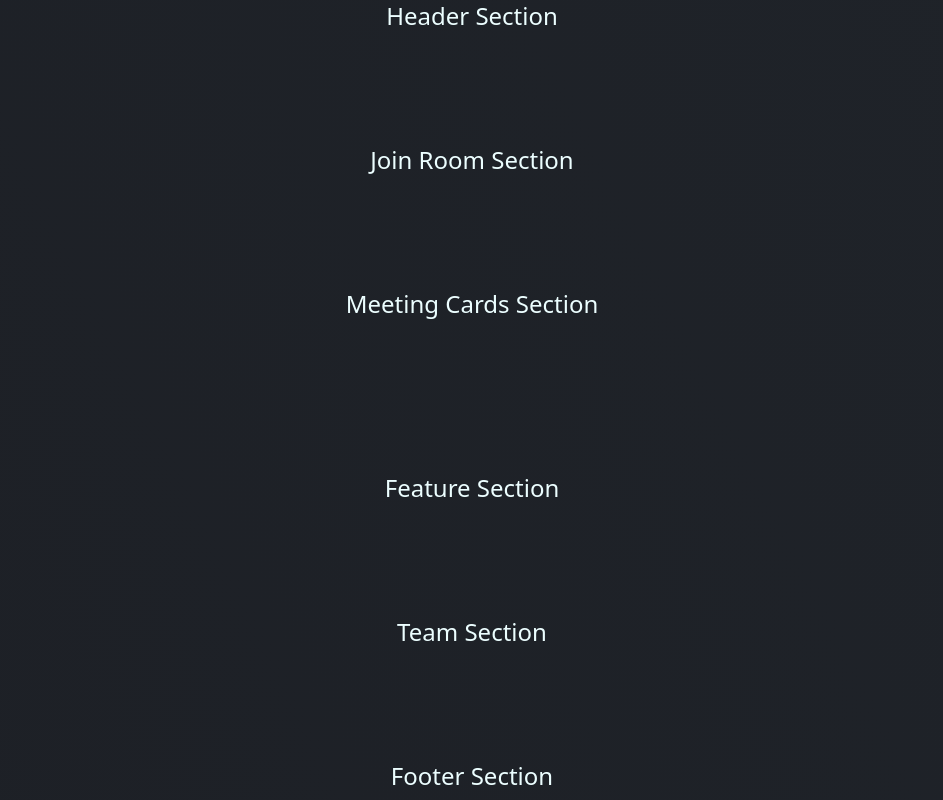
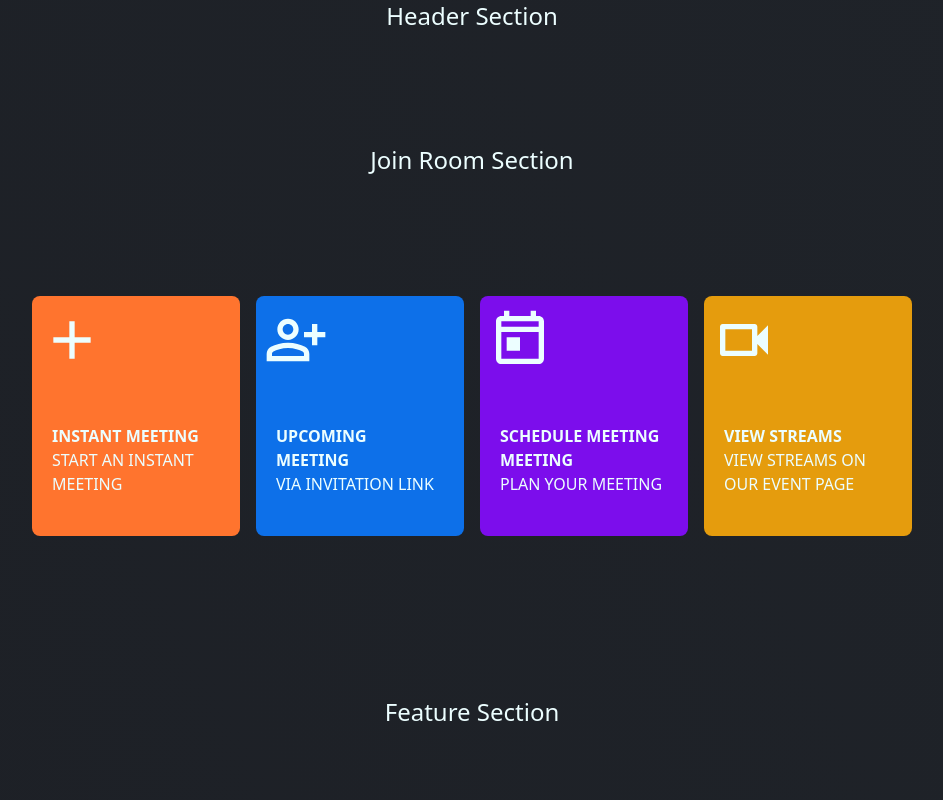
Before and after one commit to Curious-Ecosystem/Curious-Connect, a React (Vite) app in the folder frontend/: page / in a window 1280 px wide. Shown: the top 800 px of the page, without its empty margins (168-1111 px from the left). Built offline with nearby package versions, Linux system fonts and the light colour scheme.

Commit message:
MeetingCards added

```diff
--- a/frontend/src/Components/Pages/Landing-Page/MeetingCards.jsx
+++ b/frontend/src/Components/Pages/Landing-Page/MeetingCards.jsx
@@ -1,11 +1,57 @@
 import React from "react";
+import AddIcon from "@mui/icons-material/Add";
+import PersonAddAltOutlinedIcon from "@mui/icons-material/PersonAddAltOutlined";
+import TodayOutlinedIcon from "@mui/icons-material/TodayOutlined";
+import VideocamOutlinedIcon from "@mui/icons-material/VideocamOutlined";
 
 const MeetingCards = () => {
   return (
-    <div className="w-full h-full text-cyan-50 text-2xl text-center">
-      Meeting Cards Section
+    <div
+      className="flex  flex-wrap gap-0 justify-center w-full  text-cyan-50 text-2xl text-center
+  "
+    >
+      <MeetingCard
+        className="bg-orange"
+        icon={<AddIcon sx={{ fontSize: "4rem" }} />}
+        cardHeading="INSTANT MEETING"
+        cardDesc="START AN INSTANT MEETING"
+      />
+      <MeetingCard
+        className="bg-skyBlue"
+        icon={<PersonAddAltOutlinedIcon sx={{ fontSize: "4rem" }} />}
+        cardHeading="UPCOMING MEETING"
+        cardDesc="VIA INVITATION LINK"
+      />
+      <MeetingCard
+        className="bg-purple"
+        icon={<TodayOutlinedIcon sx={{ fontSize: "4rem" }} />}
+        cardHeading="SCHEDULE MEETING MEETING"
+        cardDesc="PLAN YOUR MEETING"
+      />
+      <MeetingCard
+        className="bg-yellow"
+        icon={<VideocamOutlinedIcon sx={{ fontSize: "4rem" }} />}
+        cardHeading="VIEW STREAMS"
+        cardDesc="VIEW STREAMS ON OUR EVENT PAGE"
+      />
     </div>
   );
 };
 
 export default MeetingCards;
+
+const MeetingCard = ({ icon, className, cardHeading, cardDesc }) => {
+  return (
+    <>
+      <div
+        className={`flex  flex-col justify-between pr-6 items-start ${className} w-52 pb-10 m-2  rounded-lg h-60`}
+      >
+        <p className=" text-left  text-base  pl-2 pt-3">{icon}</p>
+        <div>
+          <p className="text-left text-base font-bold pl-5">{cardHeading}</p>
+          <p className="text-left font-thin text-base pl-5 font-">{cardDesc}</p>
+        </div>
+      </div>
+    </>
+  );
+};
--- a/frontend/src/Dummy.jsx
+++ /dev/null
@@ -1,11 +0,0 @@
-import React from 'react'
-
-const Dummy = () => {
-  return (
-    <div>
-      <h1>Dummy File </h1>
-    </div>
-  )
-}
-
-export default Dummy
--- a/frontend/tailwind.config.js
+++ b/frontend/tailwind.config.js
@@ -3,6 +3,12 @@ export default {
   content: ["./index.html", "./src/**/*.{js,ts,jsx,tsx}"],
   theme: {
     extend: {
+      colors:{
+          orange:'#ff742e',
+          skyBlue:'#0d70e9',
+          purple:'#7c0dec',
+          yellow :'#e59c0d',
+      },
       screens: {
         sm: "640px",
         md: "768px",
@@ -23,6 +29,8 @@ export default {
         primary: "#1F2329", // Use this for primary background color
         // Add more custom background colors here if needed
       }),
+
+
     },
   },
   plugins: [],
--- a/package.json
+++ b/package.json
@@ -18,6 +18,10 @@
     "install-mediasoup": "set MEDIASOUP_WORKER_BIN=./services/Media/Worker/mediasoup-worker.exe && yarn install"
   },
   "dependencies": {
+    "@emotion/react": "^11.11.4",
+    "@emotion/styled": "^11.11.5",
+    "@mui/icons-material": "^5.15.17",
+    "@mui/material": "^5.15.17",
     "bcrypt": "^5.1.1",
     "jsonwebtoken": "^9.0.2",
     "mongoose": "^8.3.4"
```
